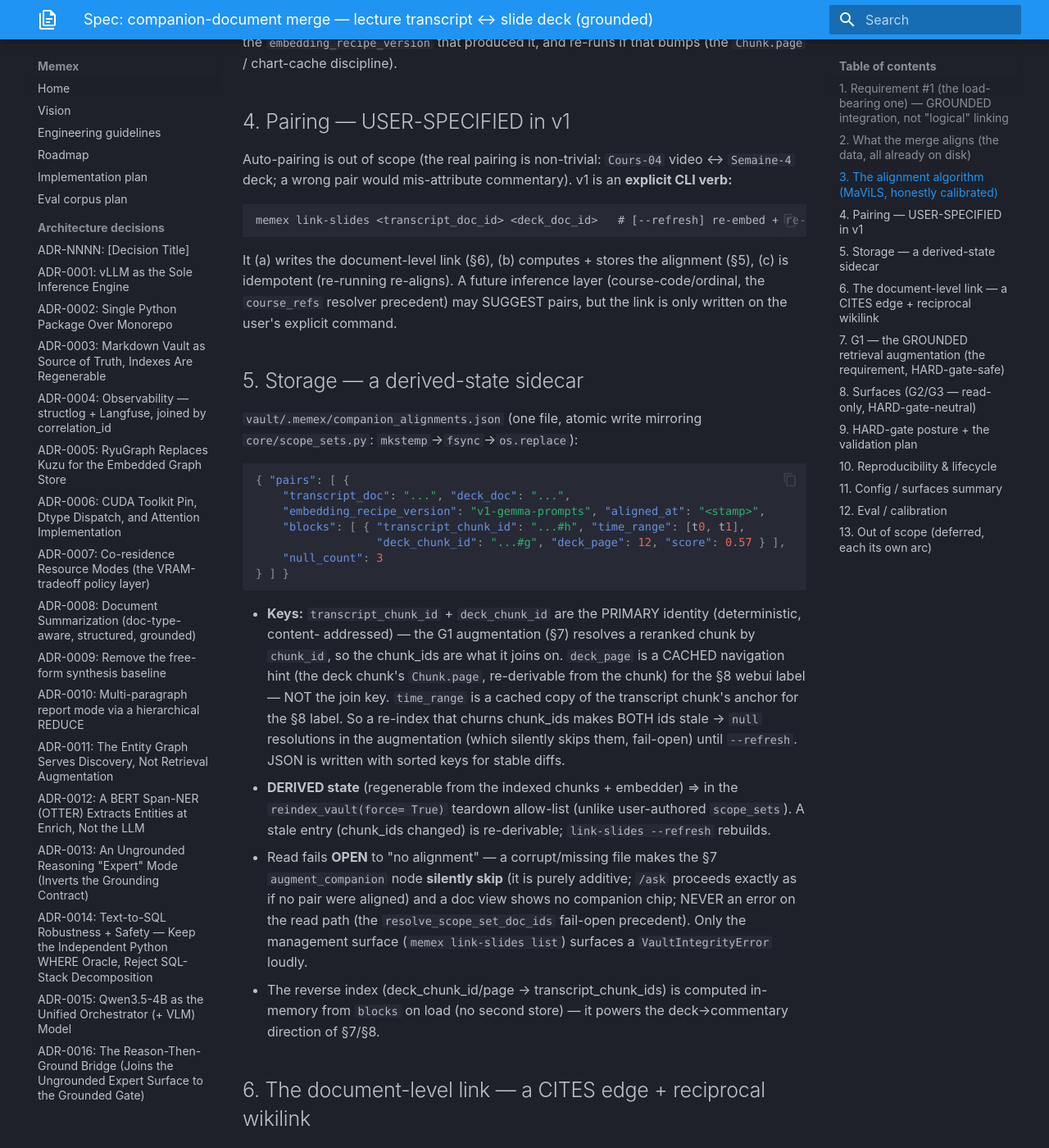
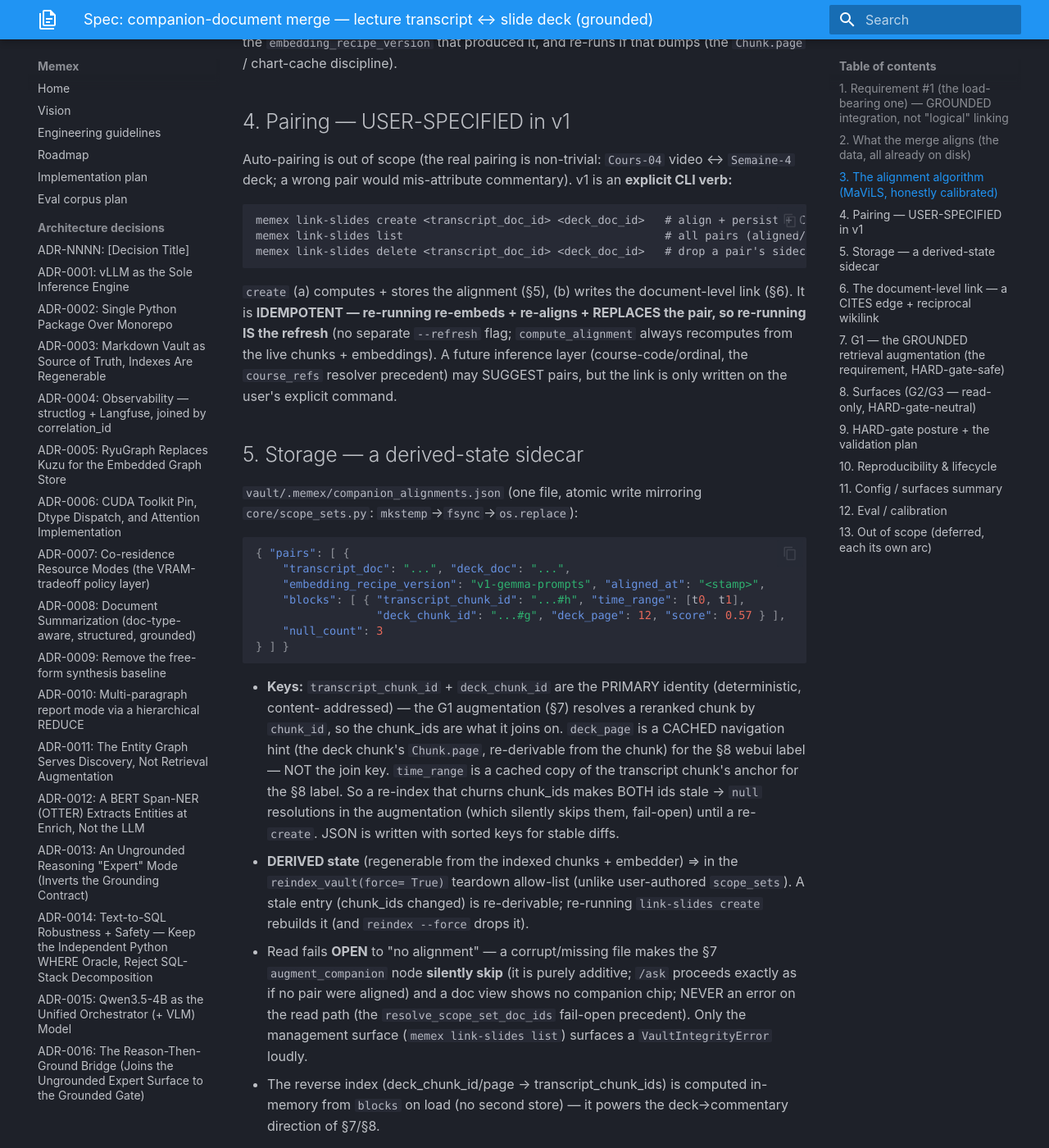
Before and after one commit to Zenetusken/memex, an MkDocs documentation site: the page built from docs/specs/companion-merge.md, in a window 1280 px wide and 1400 px high, scrolled down 3625 px. Shown: the whole window at 82% size. Built offline with MkDocs 1.6.1 and Material for MkDocs 9.7.7, drawn with Linux system fonts in a browser that asks for light colours; some of the changed text lies outside the part shown.

Commit message:
fix(companion): B1+B2 per-cycle validation findings (teardown + spec)
The independent 3-reviewer validation of B1+B2 returned no BLOCKER/MAJOR (all
spec claims verified, HARD-gate-neutral, conventions clean, 14 tests green).
Two MINOR fixes:

- ISSUE-001: companion_alignments.json (ADR-0018 derived sidecar) was missing
  from the reindex_vault(force=True) teardown. Added it — and ALSO added
  asr_cache.sqlite (ADR-0017), a latent omission from the audio feature (its
  spec §9 said it belongs there alongside vlm_cache/chart_ocr_cache). New test
  pins both drop on force-reindex while user-authored scope_sets.json survives.
- ISSUE-002: reconciled spec §4/§10/§11 to the realized CLI — `link-slides
  create|list|delete` (the scope-set sub-app precedent), and the idempotent
  re-run IS the refresh (dropped the spec's [--refresh] flag; compute_alignment
  always recomputes).

pyright 0/0, ruff clean, 1523 tests green.

Co-Authored-By: Claude Opus 4.8 (1M context) <noreply@anthropic.com>

````diff
--- a/docs/specs/companion-merge.md
+++ b/docs/specs/companion-merge.md
@@ -124,12 +124,16 @@ Auto-pairing is out of scope (the real pairing is non-trivial: `Cours-04` video
 a wrong pair would mis-attribute commentary). v1 is an **explicit CLI verb:**
 
 ```
-memex link-slides <transcript_doc_id> <deck_doc_id>   # [--refresh] re-embed + re-align
+memex link-slides create <transcript_doc_id> <deck_doc_id>   # align + persist + CITES-link
+memex link-slides list                                       # all pairs (aligned/null counts)
+memex link-slides delete <transcript_doc_id> <deck_doc_id>   # drop a pair's sidecar entry
 ```
 
-It (a) writes the document-level link (§6), (b) computes + stores the alignment (§5), (c) is
-idempotent (re-running re-aligns). A future inference layer (course-code/ordinal, the `course_refs`
-resolver precedent) may SUGGEST pairs, but the link is only written on the user's explicit command.
+`create` (a) computes + stores the alignment (§5), (b) writes the document-level link (§6). It is
+**IDEMPOTENT — re-running re-embeds + re-aligns + REPLACES the pair, so re-running IS the refresh** (no
+separate `--refresh` flag; `compute_alignment` always recomputes from the live chunks + embeddings). A
+future inference layer (course-code/ordinal, the `course_refs` resolver precedent) may SUGGEST pairs,
+but the link is only written on the user's explicit command.
 
 ## 5. Storage — a derived-state sidecar
 
@@ -151,11 +155,11 @@ resolver precedent) may SUGGEST pairs, but the link is only written on the user'
   what it joins on. `deck_page` is a CACHED navigation hint (the deck chunk's `Chunk.page`, re-derivable
   from the chunk) for the §8 webui label — NOT the join key. `time_range` is a cached copy of the
   transcript chunk's anchor for the §8 label. So a re-index that churns chunk_ids makes BOTH ids stale →
-  `null` resolutions in the augmentation (which silently skips them, fail-open) until `--refresh`. JSON
+  `null` resolutions in the augmentation (which silently skips them, fail-open) until a re-`create`. JSON
   is written with sorted keys for stable diffs.
 - **DERIVED state** (regenerable from the indexed chunks + embedder) ⇒ in the `reindex_vault(force=
   True)` teardown allow-list (unlike user-authored `scope_sets`). A stale entry (chunk_ids changed) is
-  re-derivable; `link-slides --refresh` rebuilds.
+  re-derivable; re-running `link-slides create` rebuilds it (and `reindex --force` drops it).
 - Read fails **OPEN** to "no alignment" — a corrupt/missing file makes the §7 `augment_companion` node
   **silently skip** (it is purely additive; `/ask` proceeds exactly as if no pair were aligned) and a
   doc view shows no companion chip; NEVER an error on the read path (the `resolve_scope_set_doc_ids`
@@ -249,15 +253,16 @@ stay an opt-in enhancement rather than a default — **data decides.**
 
 ## 10. Reproducibility & lifecycle
 
-Deterministic given fixed embeddings; carries `embedding_recipe_version`; re-runs on a recipe bump or
-`--refresh`; in the `reindex --force` teardown (regenerable). `link-slides` is offline (no orchestrator
-needed); it pauses nothing (read-only over the index + the CPU/GPU embedder).
+Deterministic given fixed embeddings; carries `embedding_recipe_version`; re-runs on a recipe bump or a
+re-`create`; in the `reindex --force` teardown (regenerable — alongside `asr_cache.sqlite` etc.).
+`link-slides create` pauses the orchestrator (`pause_vllm_for_gpu`) to free the GPU for the embedder
+(mirrors ingest/index), then restarts it; the read-only `list`/`delete` touch no model.
 
 ## 11. Config / surfaces summary
 
 - `AgentsSettings.companion_augment_enabled: bool = False`, `companion_augment_max: int = 3`,
   `companion_align_min_score: float = 0.40`.
-- CLI `memex link-slides <transcript> <deck> [--refresh]` + `memex link-slides list`.
+- CLI `memex link-slides create <transcript> <deck>` (idempotent) + `list` + `delete`.
 - Sidecar `vault/.memex/companion_alignments.json`; CITES edges; webui companion chips + doc-view line.
 
 ## 12. Eval / calibration
````
Also changed, not shown: 2 other files.
